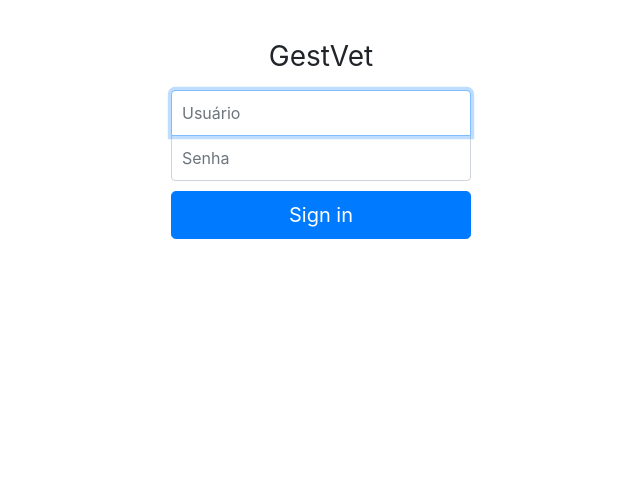
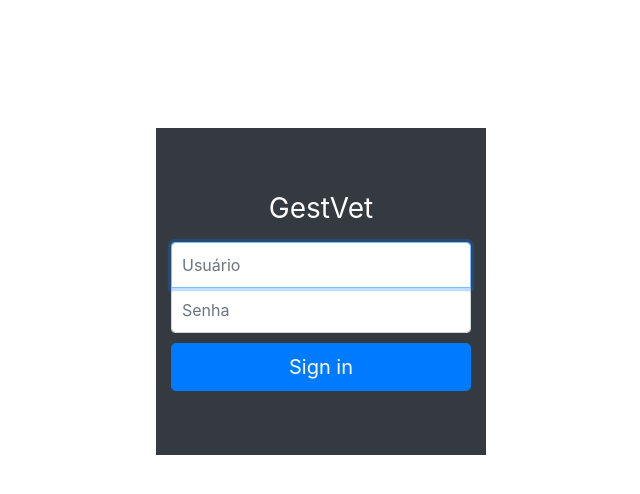
Before and after one commit to Pedrohcs/GestVet, an Angular app in the folder GestVet/gestvet-front/: page /login in a window 1280 px wide. Shown: the top 494 px of the page, without its empty margins (319-959 px from the left). Built offline with nearby package versions, Linux system fonts and the light colour scheme.

Commit message:
Melhorias Nav-bar menu

```diff
--- a/GestVet/gestvet-front/src/app/login/login.component.html
+++ b/GestVet/gestvet-front/src/app/login/login.component.html
@@ -1,6 +1,6 @@
 <div class="text-center box">
-  <form class="form-signin">
-    <h1 class="h3 mb-3 font-weight-normal">GestVet</h1>
+  <form class="form-signin bg-dark">
+    <h1 class="h3 mb-3 font-weight-normal wite">GestVet</h1>
     <label for="inputEmail" class="sr-only">Usuário</label>
     <input [(ngModel)]="username" type="username" type="email" id="inputEmail" class="form-control"
       placeholder="Usuário" name="username" required autofocus>
--- a/GestVet/gestvet-front/src/app/login/login.component.scss
+++ b/GestVet/gestvet-front/src/app/login/login.component.scss
@@ -22,9 +22,11 @@
   width: 100%;
   max-width: 330px;
   padding: 15px;
-  margin: 0 auto;
-  padding-top: 40px;
-  padding-bottom: 40px;
+  margin: auto;
+  margin-top: 10%;
+  padding-top: 5%;
+  padding-bottom: 5%;
+  color: #fff;
 }
 .form-signin .checkbox {
   font-weight: 400;
@@ -39,6 +41,11 @@
 .form-signin .form-control:focus {
   z-index: 2;
 }
+.box {
+    flex-direction: row;
+    justify-content: center;
+    align-items: center
+}
 .form-signin input[type="email"] {
   margin-bottom: -1px;
   border-bottom-right-radius: 0;
--- a/GestVet/gestvet-front/src/app/user/user.component.html
+++ b/GestVet/gestvet-front/src/app/user/user.component.html
@@ -1,32 +1,41 @@
-<ul class="nav justify-content-center">
-  <li class="nav-item dropdown">
-    <a class="nav-link dropdown-toggle" data-toggle="dropdown" href="#" role="button" aria-haspopup="true"
-       aria-expanded="false">Animal</a>
-    <div class="dropdown-menu">
+<nav class="navbar navbar-expand-md navbar-dark bg-dark fixed-top">
+  <a class="navbar-brand" href="/user">GestVet</a>
+  <button class="navbar-toggler" type="button" data-toggle="collapse" data-target="#navbarsExampleDefault"
+    aria-controls="navbarsExampleDefault" aria-expanded="false" aria-label="Toggle navigation">
+    <span class="navbar-toggler-icon"></span>
+  </button>
+
+  <div class="collapse navbar-collapse" id="navbarsExampleDefault">
+    <ul class="navbar-nav mr-auto">
+      <li class="nav-item active dropdown">
+        <a class="nav-link dropdown-toggle" href="#" id="dropdown01" data-toggle="dropdown"
+          aria-haspopup="true" aria-expanded="false">Animal</a>
+        <div class="dropdown-menu" aria-labelledby="dropdown01">
             <a class="btn dropdown-item" routerLink="/user/adicionar-animal">Cadastrar Animal</a>
             <a class="btn dropdown-item" routerLink="/user/animal">Ver Animais</a>
         </div>
       </li>
-  <li class="nav-item dropdown">
-    <a class="nav-link dropdown-toggle" data-toggle="dropdown" href="#" role="button" aria-haspopup="true"
-       aria-expanded="false">Medicamento</a>
-    <div class="dropdown-menu">
+      <li class="nav-item active dropdown">
+        <a class="nav-link dropdown-toggle" href="#" id="dropdown01" data-toggle="dropdown"
+          aria-haspopup="true" aria-expanded="false">Medicamento</a>
+        <div class="dropdown-menu" aria-labelledby="dropdown01">
             <a class="btn dropdown-item" routerLink="">Cadastrar Medicamento</a>
             <a class="btn dropdown-item" routerLink="">Ver Medicamentos</a>
             <a class="btn dropdown-item" routerLink="">Pesquisar Medicamentos</a>
         </div>
       </li>
-  <li class="nav-item dropdown">
-    <a class="nav-link dropdown-toggle" data-toggle="dropdown" href="#" role="button" aria-haspopup="true"
-       aria-expanded="false">Veterinário</a>
-    <div class="dropdown-menu">
+      <li class="nav-item active dropdown">
+          <a class="nav-link dropdown-toggle" href="#" id="dropdown01" data-toggle="dropdown"
+            aria-haspopup="true" aria-expanded="false">Veterinário</a>
+          <div class="dropdown-menu" aria-labelledby="dropdown01">
               <a class="btn dropdown-item" routerLink="">Cadastrar Veterinário</a>
               <a class="btn dropdown-item" routerLink="">Ver Veterinários</a>
               <a class="btn dropdown-item" routerLink="">Pesquisar Veterinário</a>
           </div>
         </li>
-  <li class="nav-item">
-    <button class="nav-link active btn btn-danger" (click)="logout()">Log Out</button>
-  </li>
     </ul>
-<br>
+    <form class="form-inline my-2 my-lg-0">
+      <button class="btn btn-danger my-2 my-sm-0" type="submit" (click)="logout()">Log Out</button>
+    </form>
+  </div>
+</nav>
```
Lines whose indentation alone changed are shown as unchanged.
